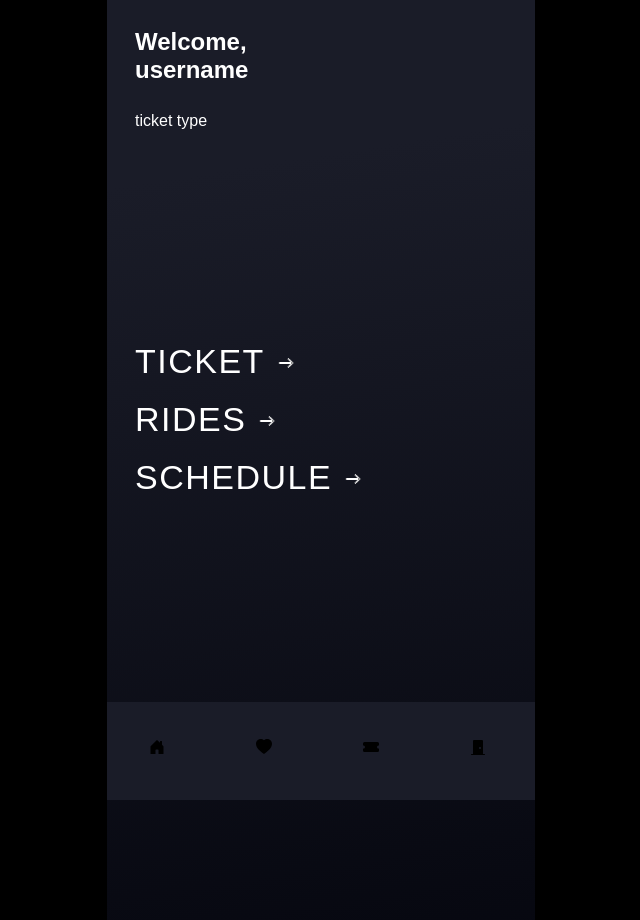
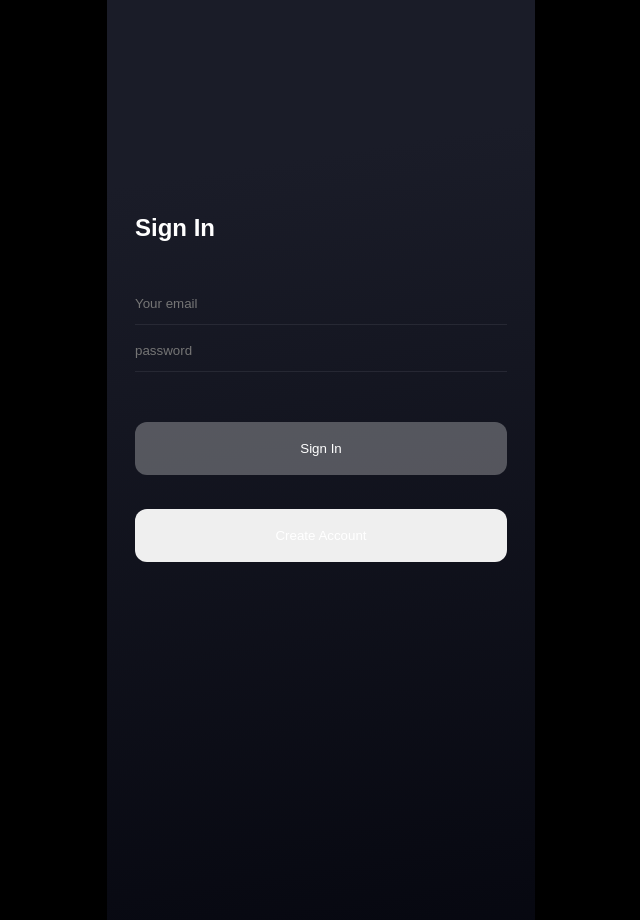
Before and after one commit to lillianlayne/ParkPassPlus-Client, a React (Vite) app: page / in a window 1280 px wide. Shown: the whole page, without its empty margins (319-959 px from the left). Built offline with nearby package versions, Linux system fonts and the light colour scheme; the HTML template or start-up script is replaced by a standard one; a web font is replaced by a local one.

Commit message:
FE: login logic

```diff
--- a/src/App.css
+++ b/src/App.css
@@ -2,6 +2,9 @@
   --card-bg: #4c4e5950;
 }
 
+.bg-grey {
+  background: var(--card-bg);
+}
 .ticket-container {
   height: 200px;
 }
--- a/src/App.jsx
+++ b/src/App.jsx
@@ -1,6 +1,7 @@
-import { useState } from "react";
+import { useEffect, useState } from "react";
 import "./App.css";
 import { Route, Routes, NavLink, useParams } from "react-router-dom";
+import axios from "axios";
 import Icons from "./components/Icons";
 import RideView from "./pages/RideView";
 import RideDetails from "./pages/RideDetails";
@@ -12,21 +13,30 @@ import Home from "./pages/Home";
 
 
 function App() {
-  const [user, setUser] = useState(true)
+  const [user, setUser] = useState(false);
+
+
+
+  let app;
+
+  if (user) {
+    app =  <Home />
+
+  } else {
+    app = <Login />
+  }
 
   return (
+
     <div className="App">
-     {user ? <Nav /> : <Login /> }
-      <main>
-        <Routes>
-          <Route path="/" element={<Home />} />
+     <Routes>
+          <Route path="/" element={app} />
           <Route path="/rides" element={<RideView />} />
           <Route path="/rides/:id" element={<RideDetails />} />
           <Route path="/auth/register" element={<Register />} />
           <Route path="/auth/login" element={<Login />} />
           <Route path="/ticket" element={<Ticket />} />
         </Routes>
-      </main>
     </div>
   );
 }
--- a/src/index.css
+++ b/src/index.css
@@ -21,6 +21,10 @@ body {
 a {
   text-decoration: none;
   color: white;
+}
+
+a, button {
+  cursor: pointer
 }
 
 * {
@@ -142,7 +146,7 @@ input {
   outline: none;
 }
 
-.btn-primary {
+.btn-primary, a > button {
   width: 100%;
   padding: 1.2rem 0;
   border-radius: 12px;
--- a/src/pages/Login.jsx
+++ b/src/pages/Login.jsx
@@ -1,6 +1,6 @@
 import { useState } from "react";
 import axios from "axios";
-import { useNavigate } from "react-router-dom";
+import { useNavigate, Link } from "react-router-dom";
 
 const Login = () => {
   let navigate = useNavigate();
@@ -28,35 +28,37 @@ const Login = () => {
   };
 
   return (
-    <div className="signin col">
-      <h2>Sign In</h2>
-      <div className="card-overlay centered">
-        <form className="col" onSubmit={handleSubmit}>
+    <div className="signin flex-col max-container">
+      <h1>Sign In</h1>
+      <div className="form-wrapper centered">
+        <form className="wrapper" onSubmit={handleSubmit}>
           <div className="input-wrapper">
-            <label htmlFor="email">Email</label>
             <input
               onChange={handleChange}
               name="email"
               type="email"
-              placeholder="example@example.com"
+              placeholder="Your email"
               value={formValues.email}
               required
             />
           </div>
           <div className="input-wrapper">
-            <label htmlFor="password">Password</label>
             <input
               onChange={handleChange}
               type="password"
               name="password"
+              placeholder="password"
               value={formValues.password}
               required
             />
           </div>
-          <button disabled={!formValues.email || !formValues.password}>
+          <button className="btn-primary" disabled={!formValues.email || !formValues.password}>
             Sign In
           </button>
         </form>
+        <Link to="/auth/register">
+          <button className="btn-primary">Create Account</button>
+        </Link>
       </div>
     </div>
   );
```
Also changed, not shown: src/services/Auth.js (added, +30 -0 lines).
